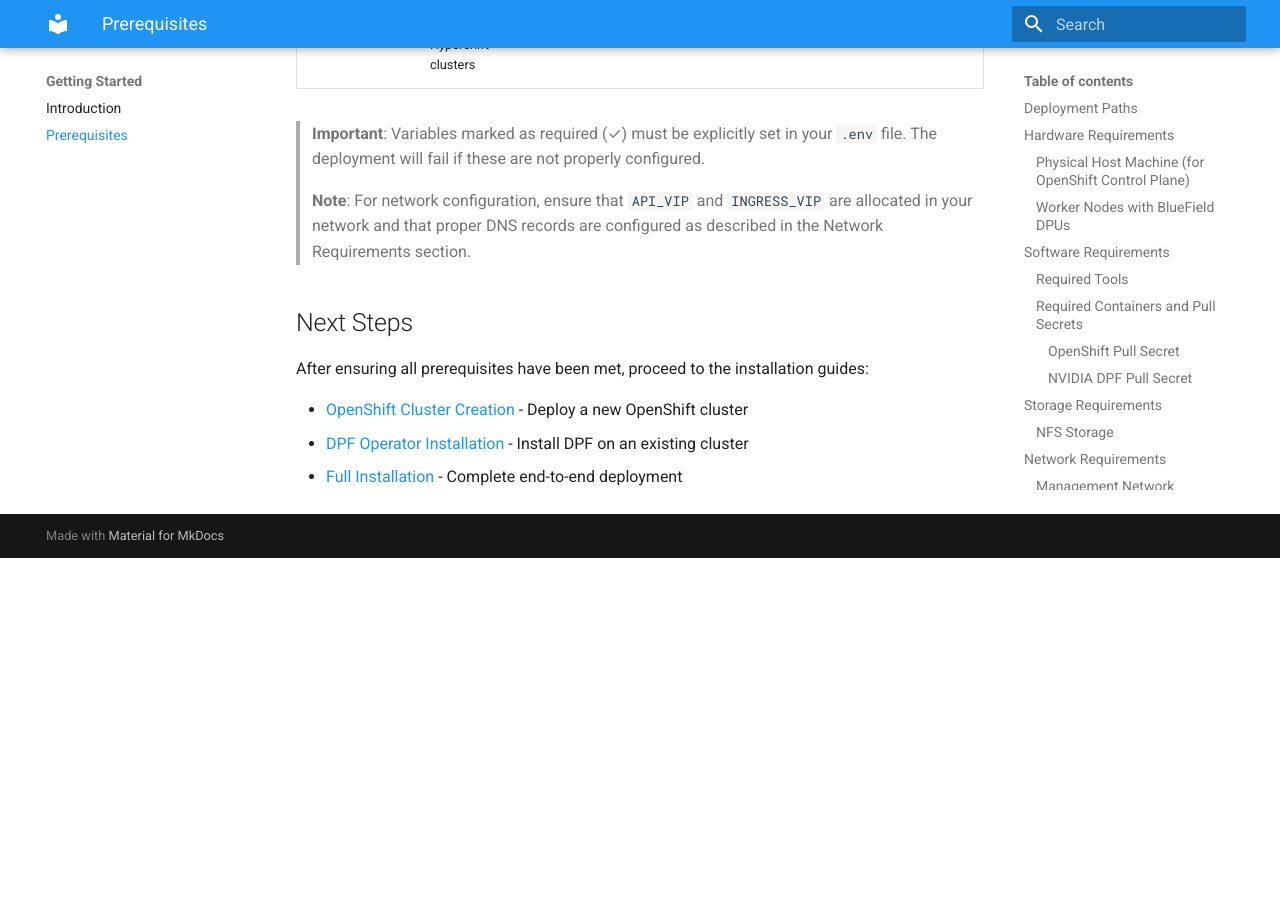
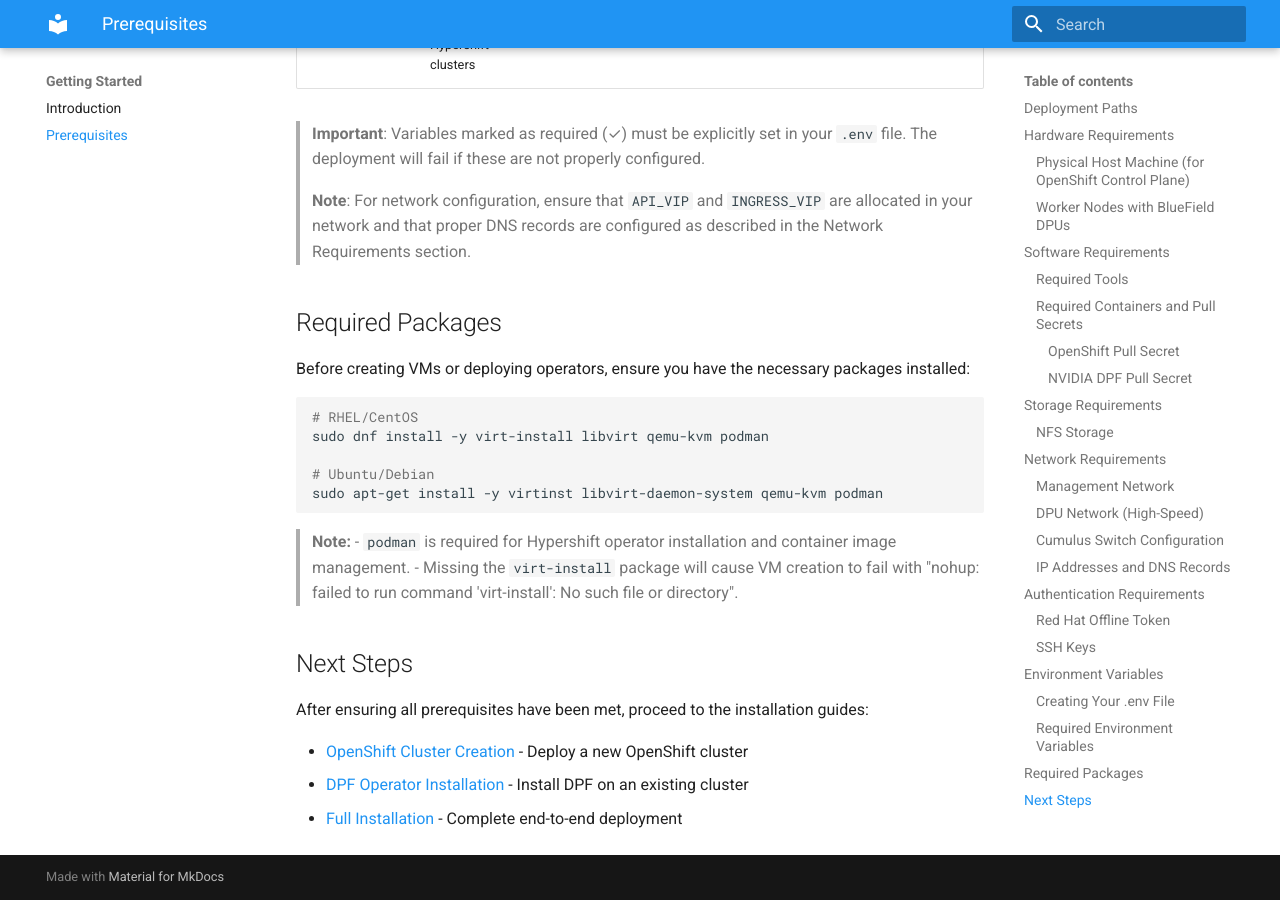
Before and after one commit to szigmon/openshift-dpf, an MkDocs documentation site: the page built from docs/prerequisites.md, in a window 1280 px wide and 900 px high, scrolled down 8109 px. Built offline with MkDocs 1.6.1 and Material for MkDocs 9.7.7, drawn with Linux system fonts in a browser that asks for light colours; before the commit the page ends 8667 px from its top, so only the background shows below that.

Commit message:
docs: add podman as required package for Hypershift installation and container management [doca services branch]

````diff
--- a/docs/prerequisites.md
+++ b/docs/prerequisites.md
@@ -226,6 +226,22 @@ The deployment uses a `.env` file to configure all aspects of the installation.
 
 > **Note**: For network configuration, ensure that `API_VIP` and `INGRESS_VIP` are allocated in your network and that proper DNS records are configured as described in the Network Requirements section.
 
+## Required Packages
+
+Before creating VMs or deploying operators, ensure you have the necessary packages installed:
+
+```bash
+# RHEL/CentOS
+sudo dnf install -y virt-install libvirt qemu-kvm podman
+
+# Ubuntu/Debian
+sudo apt-get install -y virtinst libvirt-daemon-system qemu-kvm podman
+```
+
+> **Note:**
+> - `podman` is required for Hypershift operator installation and container image management.
+> - Missing the `virt-install` package will cause VM creation to fail with "nohup: failed to run command 'virt-install': No such file or directory".
+
 ## Next Steps
 
 After ensuring all prerequisites have been met, proceed to the installation guides:
````
